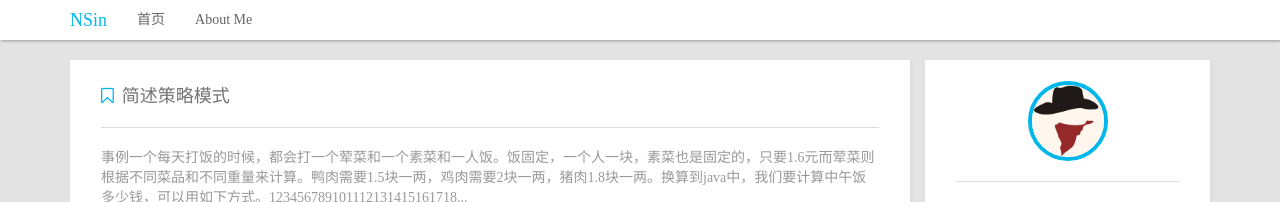
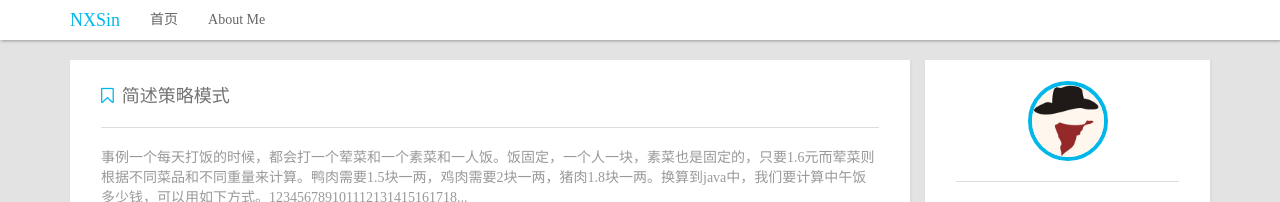
Before and after one commit to nxSin/nxSin.github.io, a Jekyll site: the page built from index.html, in a window 1280 px wide. Shown: the top 202 px of the page. Built offline with Jekyll 4.4.1, drawn with Linux system fonts in a browser that asks for light colours; nearby versions of some CDN libraries; the list of posts is cut into pages by our own code; comment, search, counter and statistics services are not loaded.

Commit message:
xin
xiugai

```diff
--- a/_includes/navbar.html
+++ b/_includes/navbar.html
@@ -5,7 +5,7 @@
                     data-target="#pithy-navbar" aria-expanded="false">
                 <i class="fa fa-bars"></i>
             </button>
-            <a class="navbar-brand" href="{{site.baseurl}}/">NSin</a>
+            <a class="navbar-brand" href="{{site.baseurl}}/">NXSin</a>
         </div>
 
         <div class="collapse navbar-collapse" id="pithy-navbar">
```
